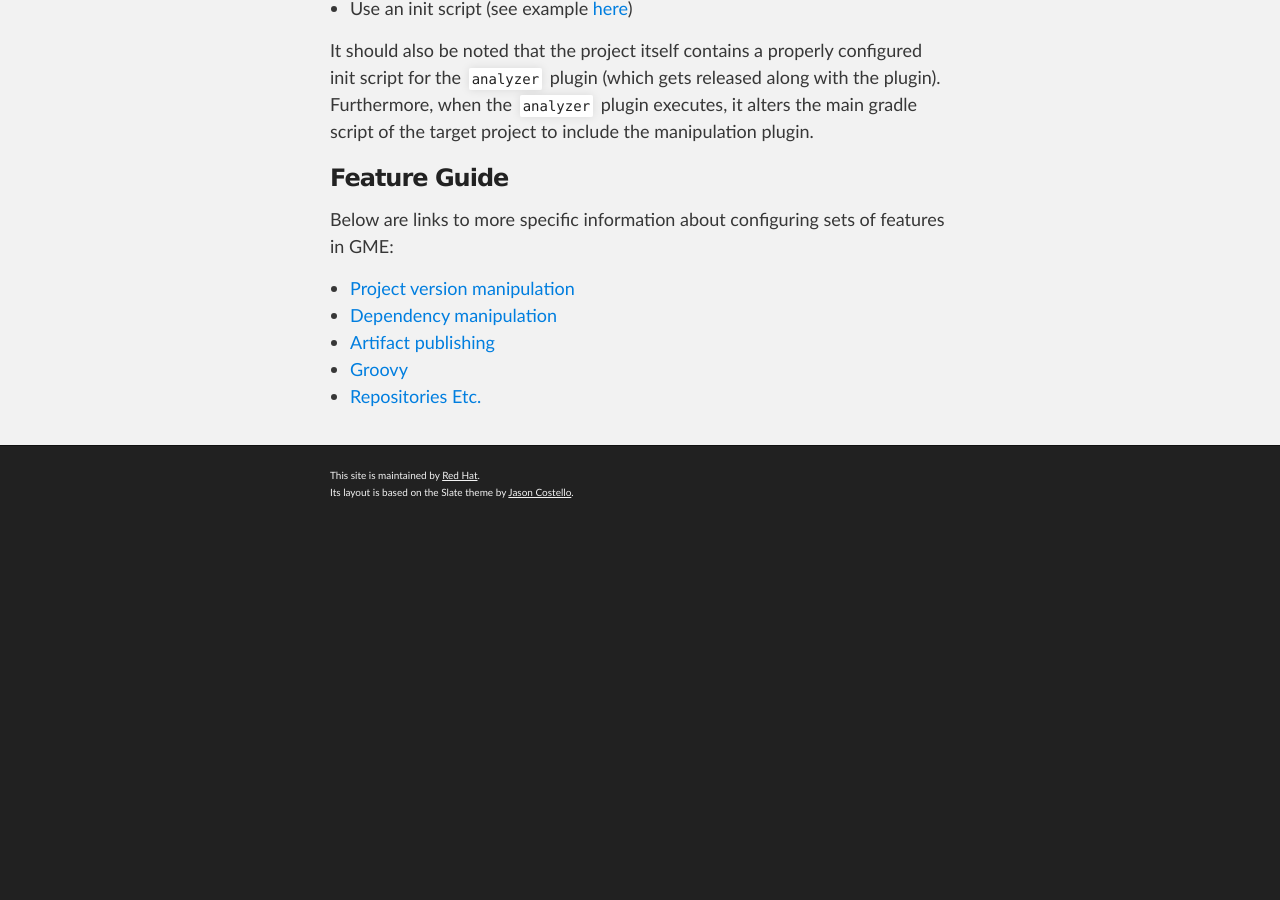
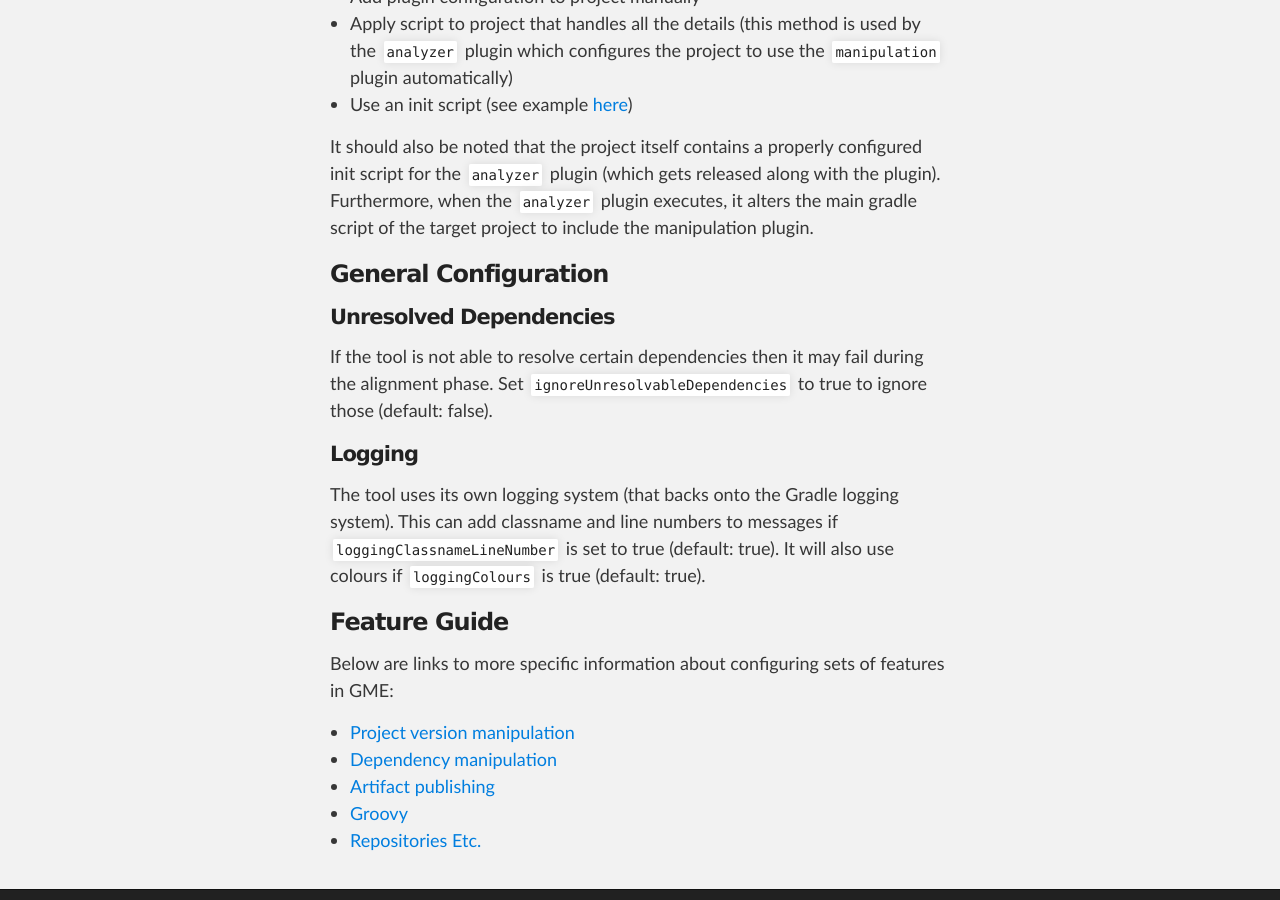
Before and after one commit to project-ncl/gradle-manipulator, a Jekyll site: the page built from index.md, in a window 1280 px wide and 900 px high, scrolled down 1002 px. Built offline with Jekyll 4.4.1, drawn with Linux system fonts in a browser that asks for light colours; before the commit the page ends 1522 px from its top, so only the background shows below that; some of the changed text lies outside the part shown.

Commit message:
NCL-4672 / NCL-5058 Add documentation on logging

```diff
--- a/index.md
+++ b/index.md
@@ -28,6 +28,16 @@ There are multiple ways that the plugins can be applied.
 It should also be noted that the project itself contains a properly configured init script for the `analyzer` plugin (which gets released along with the plugin).
 Furthermore, when the `analyzer` plugin executes, it alters the main gradle script of the target project to include the manipulation plugin.
 
+### General Configuration
+
+#### Unresolved Dependencies
+If the tool is not able to resolve certain dependencies then it may fail during the alignment phase. Set `ignoreUnresolvableDependencies` to true to ignore those (default: false).
+
+#### Logging
+
+The tool uses its own logging system (that backs onto the Gradle logging system). This can add classname and line numbers to messages if `loggingClassnameLineNumber` is set to true (default: true). It will also use colours if `loggingColours` is true (default: true).
+
+
 ### Feature Guide
 
 Below are links to more specific information about configuring sets of features in GME:
```
